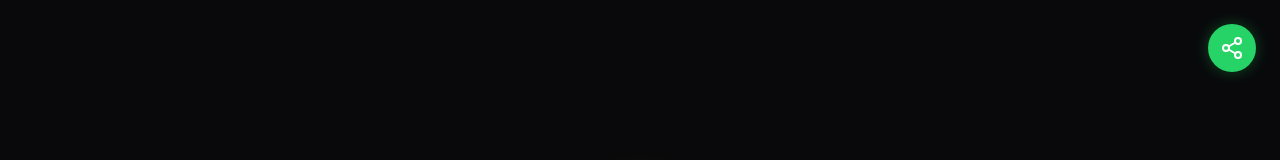
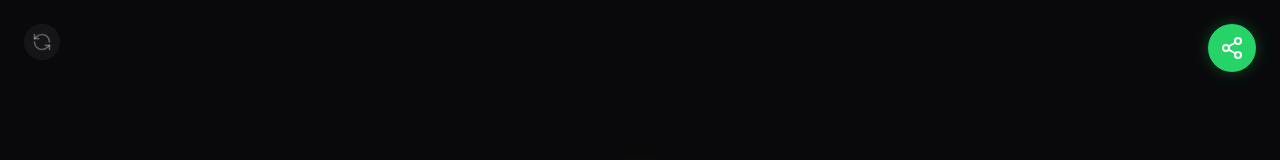
Before and after one commit to marcelosilvareisok-dotcom/SIMULACAO-DE-BEBIDAS-, a React (Vite) app: page / in a window 1280 px wide. Shown: the top 160 px of the page. Built offline with nearby package versions, Linux system fonts and the light colour scheme.

Commit message:
feat: Enhance glass visual effects
Add condensation droplets and adjust glass overlay gradients and opacities to create a more realistic and visually appealing beer glass.

```diff
--- a/src/App.tsx
+++ b/src/App.tsx
@@ -455,23 +455,41 @@ export default function App() {
             lastOrientationRef.current = { beta, gamma };
 
             // Glass Vector Overlay
-            ctx.fillStyle = 'rgba(255, 255, 255, 0.1)';
+            ctx.fillStyle = 'rgba(255, 255, 255, 0.05)';
             ctx.fillRect(0, 0, 24, H);
             ctx.fillRect(W - 24, 0, 24, H);
-            ctx.fillStyle = 'rgba(255, 255, 255, 0.15)';
+            ctx.fillStyle = 'rgba(255, 255, 255, 0.1)';
             ctx.fillRect(0, H - 40, W, 40);
 
-            const gradientLeft = ctx.createLinearGradient(0, 0, 80, 0);
-            gradientLeft.addColorStop(0, 'rgba(255,255,255,0.3)');
+            // Condensation Droplets
+            ctx.fillStyle = 'rgba(255, 255, 255, 0.2)';
+            for(let i = 0; i < 40; i++) {
+                const dx = Math.random() * W;
+                const dy = Math.random() * H;
+                ctx.beginPath();
+                ctx.arc(dx, dy, Math.random() * 2 + 1, 0, Math.PI * 2);
+                ctx.fill();
+            }
+
+            const gradientLeft = ctx.createLinearGradient(0, 0, 120, 0);
+            gradientLeft.addColorStop(0, 'rgba(255,255,255,0.4)');
             gradientLeft.addColorStop(1, 'rgba(255,255,255,0)');
             ctx.fillStyle = gradientLeft;
-            ctx.fillRect(24, 0, 56, H);
+            ctx.fillRect(24, 0, 80, H);
 
-            const gradientRight = ctx.createLinearGradient(W - 80, 0, W, 0);
+            const gradientRight = ctx.createLinearGradient(W - 120, 0, W, 0);
             gradientRight.addColorStop(0, 'rgba(255,255,255,0)');
-            gradientRight.addColorStop(1, 'rgba(255,255,255,0.15)');
+            gradientRight.addColorStop(1, 'rgba(255,255,255,0.2)');
             ctx.fillStyle = gradientRight;
-            ctx.fillRect(W - 80, 0, 56, H);
+            ctx.fillRect(W - 120, 0, 80, H);
+
+            // Light Shimmer
+            const shimmer = ctx.createLinearGradient(0, 0, W, H);
+            shimmer.addColorStop(0, 'rgba(255,255,255,0)');
+            shimmer.addColorStop(0.5, 'rgba(255,255,255,0.1)');
+            shimmer.addColorStop(1, 'rgba(255,255,255,0)');
+            ctx.fillStyle = shimmer;
+            ctx.fillRect(0, 0, W, H);
 
             let isSpilling = false;
             if (surface.length === 2) {
@@ -610,6 +628,14 @@ export default function App() {
             )}
 
             <button
+                onClick={() => window.location.reload()}
+                className="absolute top-6 left-6 z-50 p-2 bg-white/5 hover:bg-white/10 text-white/30 hover:text-white/70 rounded-full transition-all active:scale-95"
+                title="Atualizar página"
+            >
+                <RefreshCcw size={20} />
+            </button>
+
+            <button
                 onClick={handleShare}
                 className="absolute top-6 right-6 z-50 p-3 bg-[#25D366] hover:bg-[#1ebd57] text-white rounded-full shadow-[0_0_15px_rgba(37,211,102,0.3)] transition-all active:scale-95 flex items-center justify-center"
                 title="Compartilhar no WhatsApp"
```
